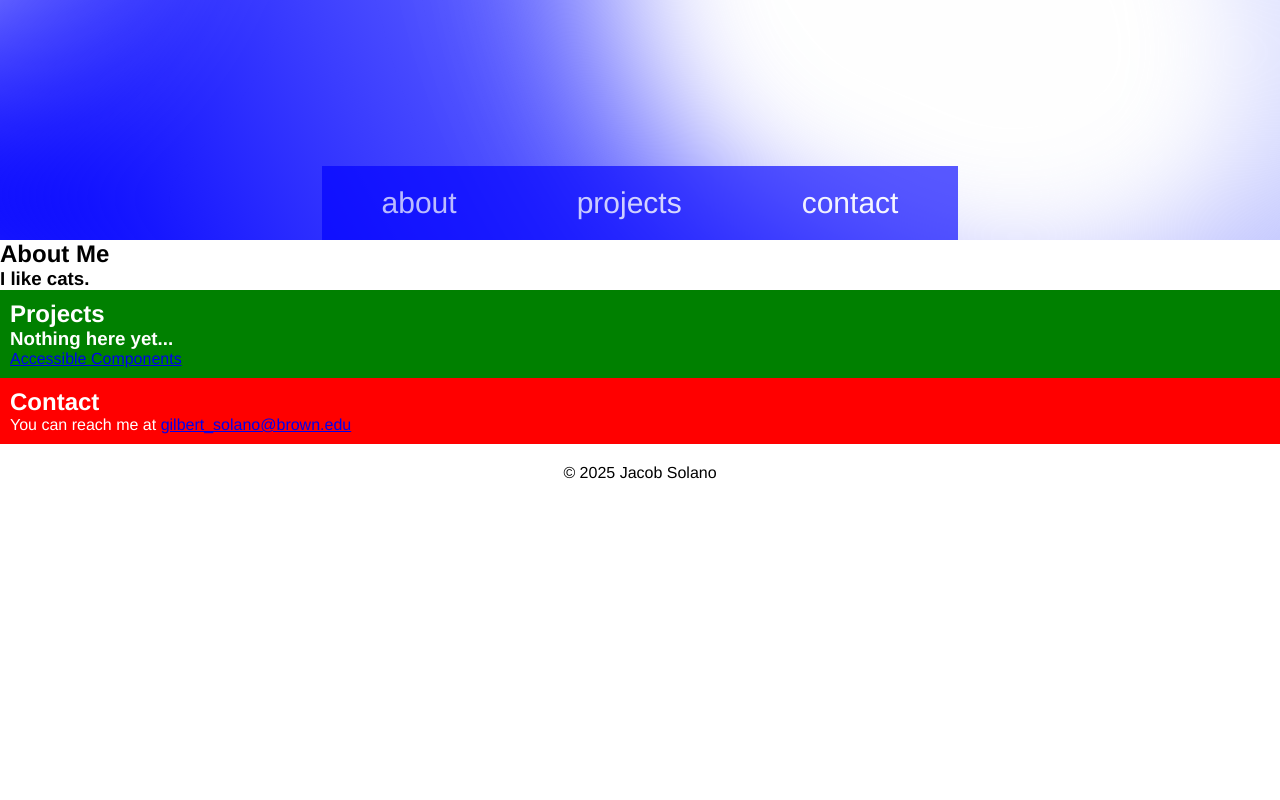
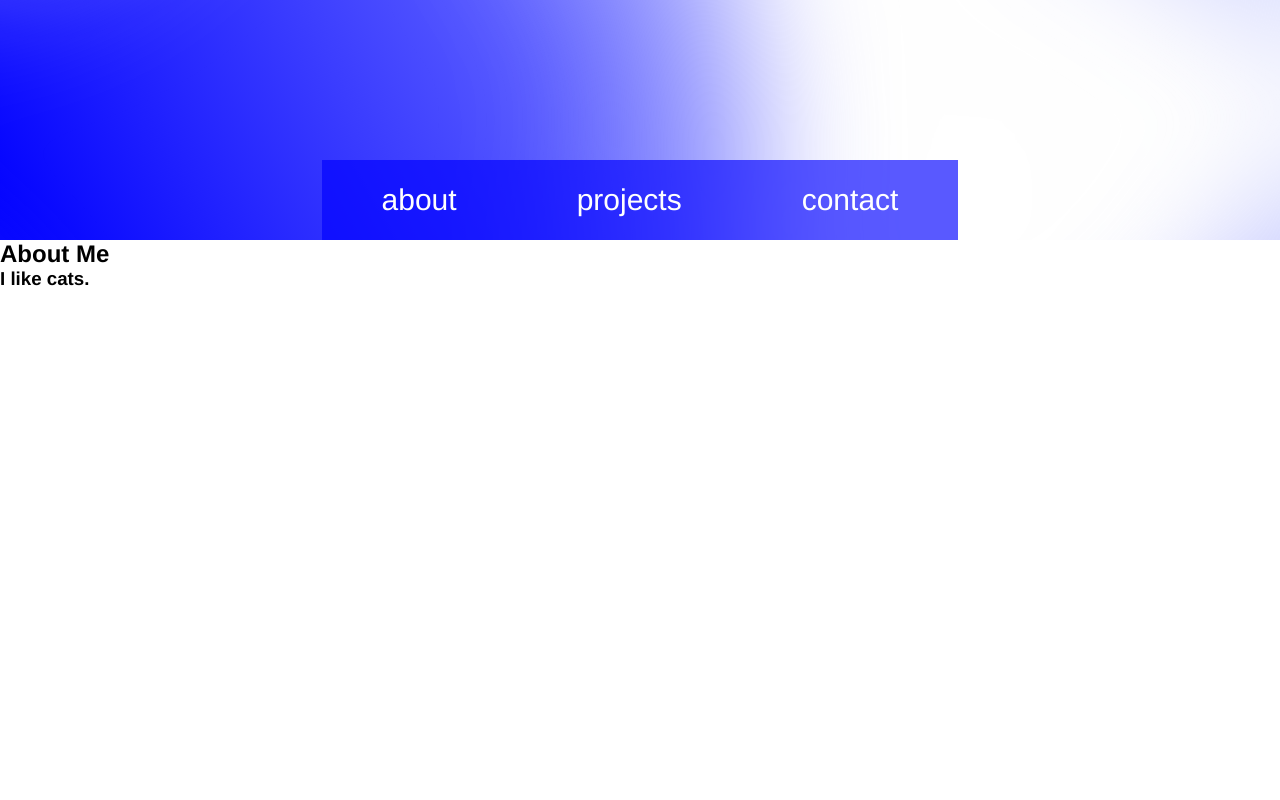
Before and after one commit to jacobsolanobrown/jacobsolanobrown.github.io, a React (Vite) app in the folder jacob-portfolio/: page / in a window 1280 px wide. Shown: the part 560-1360 px from the top of the page. Before the commit the page ends 1062 px from the top, so only its background shows below. Built offline with nearby package versions, Linux system fonts and the light colour scheme.

Commit message:
added the sticky nav bar

```diff
--- a/jacob-portfolio/src/pages/Homepage.tsx
+++ b/jacob-portfolio/src/pages/Homepage.tsx
@@ -90,13 +90,6 @@ const Homepage: React.FC = () => {
               style={{ width: "300px", height: "auto" }}
             />
           </div>
-          <div className="nav-box">
-            <div className="nav-links">
-              <a href="#about-me">about</a>
-              <a href="#projects">projects</a>
-              <a href="#contact">contact</a>
-            </div>
-          </div>
           <div className="gradient-bg">
             <svg xmlns="http://www.w3.org/2000/svg">
               <defs>
@@ -128,13 +121,21 @@ const Homepage: React.FC = () => {
             </div>
           </div>
         </section>
+        <div className="nav-box">
+          <div className="nav-links">
+            <a href="#about-me">about</a>
+            <a href="#projects">projects</a>
+            <a href="#contact">contact</a>
+          </div>
+        </div>
         <section id="about-me" className="about-me-section">
           <h2>About Me</h2>
           <h3>I like cats.</h3>
         </section>
         <section id="projects" className="project-section">
           <h2>Projects</h2>
-          <h3>Nothing here yet...</h3>
+          <h3>Applications</h3>
+          <h3>Design</h3>
           <Link to="/accessiblecomponentsproject">Accessible Components</Link>
         </section>
         <section id="contact" className="contact-section">
--- a/jacob-portfolio/src/styles/Homepage.css
+++ b/jacob-portfolio/src/styles/Homepage.css
@@ -34,7 +34,7 @@ footer {
   padding: 20px;
   margin-left: 80px;
   margin-right: 80px;
-  margin-top: 14%;
+  margin-top: 15%;
   margin-bottom: auto;
   display: flex;
   flex-direction: row;
@@ -53,13 +53,13 @@ footer {
   padding-right: 90px;
 }
 
-
 .nav-box {
-  background-color: blue;
+  background-color: rgba(0, 0, 255, 0.65);
   width: fit-content;
-  height: fit-content;
-  z-index: 100;
-  opacity: 0.65;
+  height: 80px;
+  z-index: 200;
+  display: flex;
+  align-items: center;
   user-select: none;
   color: black;
   padding-top: 20px;
@@ -67,10 +67,12 @@ footer {
   text-decoration: none;
   font-size: 30px;
   position: sticky;
-  margin-top: auto;
+  top: 20px;
+  margin-top: -80px;
   margin-bottom: 0%;
   margin-left: 80px;
   margin-right: 80px;
+  justify-self: center;
 }
 
 .nav-links a:link,
@@ -81,23 +83,7 @@ footer {
 }
 
 .nav-links a:hover {
-  color:gray;
-}
-
-.project-section {
-  background: green;
-  color: white;
-  padding: 10px;
-  height: 50%;
-  width: 100%;
-  display: flex;
-  flex-direction: column;
-}
-
-.contact-section {
-  background-color: red;
-  color: white;
-  padding: 10px;
+  color: gray;
 }
 
 :root {
@@ -263,3 +249,26 @@ svg {
   left: -50%;
   opacity: 0.7;
 }
+
+.about-me-section {
+  height: 100vh;
+  max-width: 100vw;
+}
+
+.project-section {
+  background: linear-gradient(white, rgb(97, 111, 222));
+  color: black;
+  padding: 10px;
+  height: 100vh;
+  max-width: 100vw;
+  display: flex;
+  flex-direction: column;
+}
+
+.contact-section {
+  background: linear-gradient(rgb(97, 111, 222), blue);
+  height: 100vh;
+  max-width: 100vw;
+  color: white;
+  padding: 10px;
+}
```
